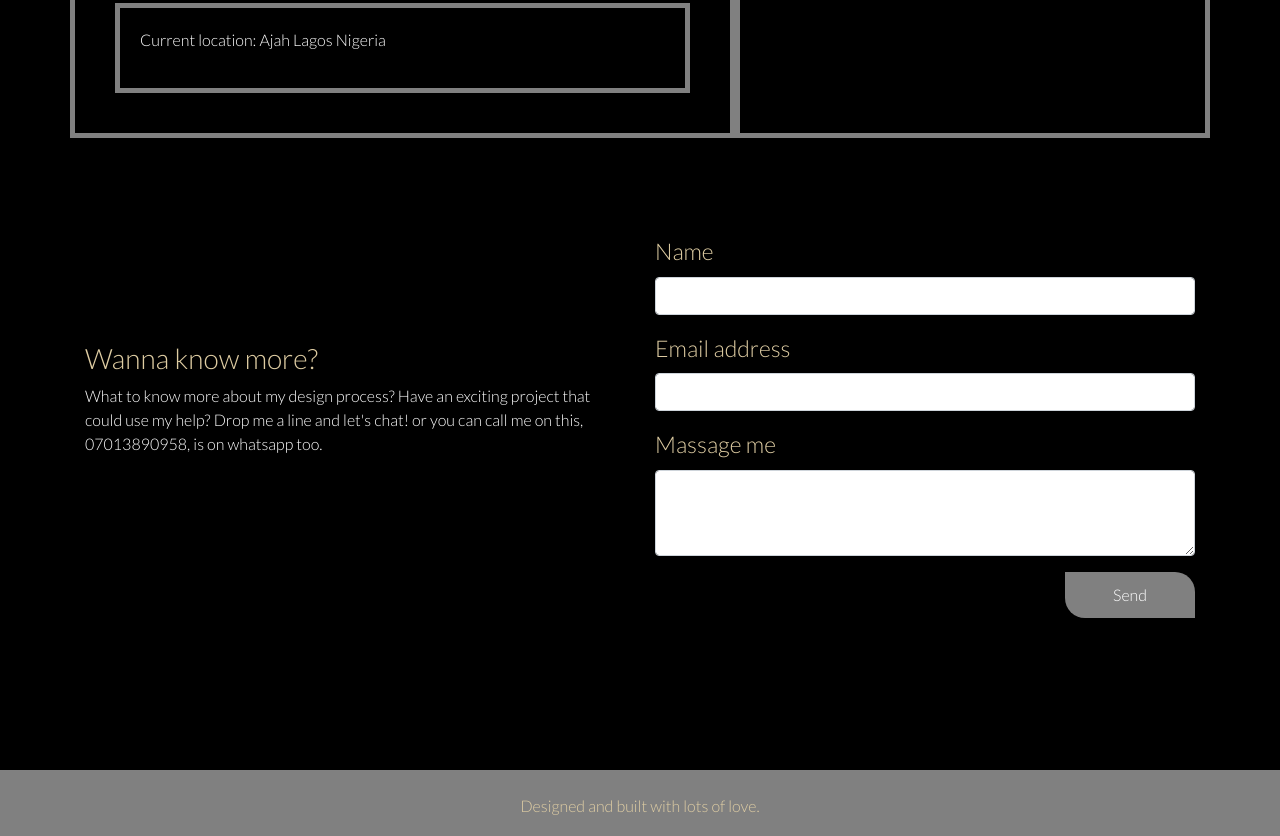
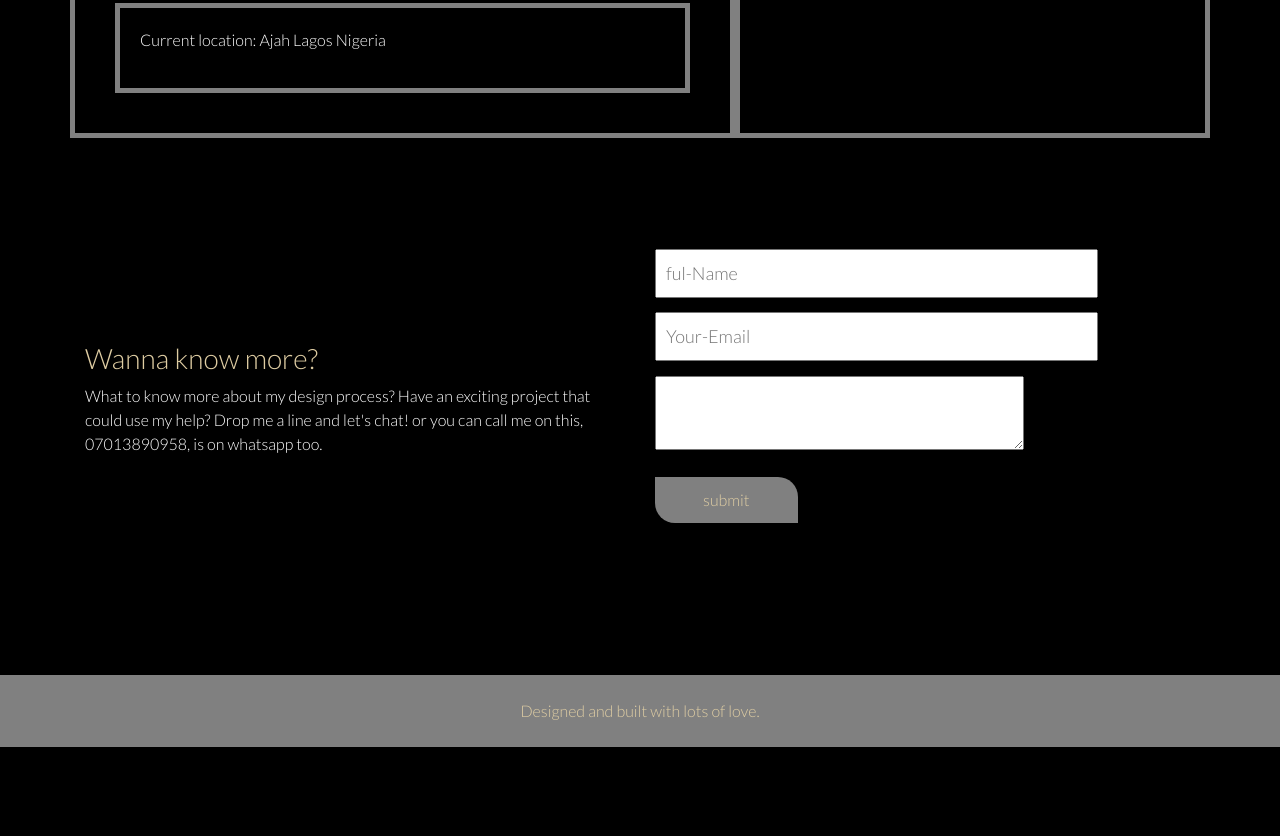
Before and after one commit to jonathan948/portfolio, a plain HTML site: page index.html in a window 1280 px wide. Shown: the part 1961-2797 px from the top of the page. After the commit the page ends 2708 px from the top, so only its background shows below. Drawn offline with nearby package versions, Linux system fonts and the light colour scheme.

Commit message:
first commit

```diff
--- /dev/null
+++ b/contact.js
@@ -0,0 +1,19 @@
+
+
+const wrapper = document.querySelector('.wrapper'),
+form = wrapper.querySelectorAll('.form'),
+submitInput = form[0].querySelector('input[type="submit"]');
+
+function getDataForm(e) {
+    e.preventDefault();
+
+    let formData = new FormData(form[0]);
+
+    alert(formData.get('nameFied') + ' Your massage is sent as ' + formData.get('emailFied') + ' - ' + formData.get('massageField'));
+
+}
+
+
+document.addEventListener('DOMContentLoaded', function() {
+    submitInput.addEventListener('click', getDataForm, false);
+}, false);
--- a/index.html
+++ b/index.html
@@ -40,11 +40,14 @@
                             <li><a class="m-3 child-link" href="#contact">Contact</a></li>
                         </ul>
                         <span class="navbar-text ml-auto text-white" id="social">
-                            <ul class="social-links" >
-                                <li><a href="https://twitter.com/Jonatha82251261"><i class="fa fa-twitter" aria-hidden="true"></i></a></li>
-                                <li><a href="https://www.linkedin.com/in/jonathan-john-86314120a/"><i class="fa fa-linkedin" aria-hidden="true"></i>
+                            <ul class="social-links">
+                                <li><a href="https://twitter.com/Jonatha82251261"><i class="fa fa-twitter"
+                                            aria-hidden="true"></i></a></li>
+                                <li><a href="https://www.linkedin.com/in/jonathan-john-86314120a/"><i
+                                            class="fa fa-linkedin" aria-hidden="true"></i>
                                     </a></li>
-                                <li><a href="https://github.com/jonathan948"><i class="fa fa-github" aria-hidden="true"></i></a></li>
+                                <li><a href="https://github.com/jonathan948"><i class="fa fa-github"
+                                            aria-hidden="true"></i></a></li>
                             </ul>
                         </span>
                     </div>
@@ -65,7 +68,7 @@
                                 <button type="button" class="btn   getintouch-btn">Get in touch</button>
                             </a>
                     </div>
-                    <div class="col-md-5 my-image-col" >
+                    <div class="col-md-5 my-image-col">
                         <img class="jonathan-imag" src="./image/Jonathan me.jpg" alt="">
                         <div class="element">
                             <div class="front">
@@ -78,7 +81,7 @@
                                         Stylish Boy
                                     </div>
                                     <div class="description">
-                                     <p class="">I'm Jonathan, a Front-end Developer. <br> Folow me on this</p>
+                                        <p class="">I'm Jonathan, a Front-end Developer. </p>
                                     </div>
                                 </div>
                             </div>
@@ -93,7 +96,7 @@
         <section id="main-2">
             <div class="container">
                 <div class="row mt-3" id="my-text-col">
-                    <div class="col-md-5 my-image-col" >
+                    <div class="col-md-5 my-image-col">
                         <img class="jonathan-imag" src="./image/me.jpg" alt="">
                         <div class="element">
                             <div class="front">
@@ -208,8 +211,8 @@
                             includes a house within walking distance to a nice beach with waves, freedom to work where
                             and when I like, and a like-minded tribe of people surrounding me.</p>
 
-                        <p  class="text-white">If you want to check out my work, you can see everything I do (literally
-                            everything) <a href="https://github.com/jonathan948">on my Github timeline.</a>  </p>
+                        <p class="text-white">If you want to check out my work, you can see everything I do (literally
+                            everything) <a href="https://github.com/jonathan948">on my Github timeline.</a> </p>
 
                         <div class="current">
                             <p class="">Current location: Ajah Lagos Nigeria</p>
@@ -219,7 +222,8 @@
                     <div class="col-md-5 about-col-2">
                         <h3 class="opportun-para">Projects and opportunities I'm interested in</h3>
                         <ul class="text-white" style="list-style: none;">
-                            <li>An opportunities to work with a popular teach company around the Nigeria. For exsample, Paystack, Microsoft.</li>
+                            <li>An opportunities to work with a popular teach company around the Nigeria. For exsample,
+                                Paystack, Microsoft.</li>
                             <h4 class="mt-3 pt-4" style="color: rgb(223, 205, 163);">Project am interested in</h4>
                             <li>Am interested in building a complex web app projects.</li>
                         </ul>
@@ -234,29 +238,52 @@
                 <div class="row mt-5 pt-5">
                     <div class="col-md-6">
                         <h3 class="contact-head">Wanna know more?</h3>
-                        <p class="text-white contact-para">What to know more about my design process? Have an exciting project that
+                        <p class="text-white contact-para">What to know more about my design process? Have an exciting
+                            project that
                             could use my help?
-                            Drop me a line and let's chat! or you can call me on this, 07013890958, is on whatsapp too.</p>
+                            Drop me a line and let's chat! or you can call me on this, 07013890958, is on whatsapp too.
+                        </p>
                     </div>
 
                     <div class="col-md-6">
-                        <form>
+
+                        <div class="wrapper">
+                            <form class="form">
+
+                                <label id="nameFied">
+
+                                    <input type="text" name="nameFied" placeholder="ful-Name" required>
+                                </label>
+
+                                <label id="emailFied">
+                                    <input type="email" name="emailFied" placeholder="Your-Email" required>
+                                </label>
+
+                                <label id="massageField">
+                                  <textarea name="massageField"  cols="43" rows="3"></textarea>
+                                </label>
+
+                                <input type="submit" value="submit" name="submit">
+                            </form>
+                        </div>
+
+                        <!-- <form class="form">
                             <div class="form-group">
-                                <label for="exampleFormControlInput1" class="input-label">Name</label>
-                                <input type="email" class="form-control" id="exampleFormControlInput1" placeholder="">
+                                <label for="exampleFormControlInput1" class="input-label">Ful Name</label>
+                                <input type="name" class="form-control username" id="exampleFormControlInput1" placeholder="Ful Name" required>
                             </div>
 
                             <div class="form-group">
                                 <label for="exampleFormControlInput1" class="input-label">Email address</label>
-                                <input type="email" class="form-control" id="exampleFormControlInput1" placeholder="">
+                                <input type="email" class="form-control email" id="exampleFormControlInput1" placeholder="Email address" required>
                             </div>
 
                             <div class="form-group">
                                 <label for="exampleFormControlTextarea1" class="input-label">Massage me</label>
-                                <textarea class="form-control" id="exampleFormControlTextarea1" rows="3"></textarea>
+                                <textarea class="form-control text" id="exampleFormControlTextarea1" rows="3"></textarea>
                             </div>
-                            <button type="button" class="bt send-btn float-right">Send</button>
-                        </form>
+                            <button type="button" class="bt  float-right" id="send-btn">Send</button>
+                        </form> -->
                     </div>
                 </div>
             </div>
@@ -272,6 +299,7 @@
         </section>
     </section>
 
+    <script src="contact.js"></script>
 
     <script src="https://cdnjs.cloudflare.com/ajax/libs/jquery/3.5.1/jquery.slim.min.js"></script>
     <script src="https://cdnjs.cloudflare.com/ajax/libs/popper.js/1.16.1/umd/popper.min.js"></script>
--- a/style.css
+++ b/style.css
@@ -205,20 +205,6 @@ a{
     75%  {background-color:#ffc288;}
   }
 
-/*
-@keyframes perform {
-    0%   {background-color:#ca8a8b;}
-    50%  {background-color:#e4d3cf;}
-    75%  {background-color:#bdd2b6;}
-  }
-
-  .my-tools {
-    animation-name: perform;
-    animation-duration: 4s;
-    animation-iteration-count: infinite;
-    animation-delay: 2s;
-    border-radius: 30px;
-  } */
 
 .icanHelp-head{
     color: rgb(223, 205, 163);
@@ -281,25 +267,33 @@ a{
 
 
 /* CONTACT SECTION */
-.input-label{
-    color: rgb(223, 205, 163);
-    font-size: 23px;
-}
-.contact-head{
-    padding-top: 20%;
-    color: rgb(223, 205, 163);
+
+.wrapper label{
+    display: block;
+    margin: 0.9em 0;
 }
 
-.send-btn{
+#massageField{
+    width: 50%;
+}
+
+.wrapper label input{
+    font-size: 18px;
+    padding: 0.5em;
+    width: 82% !important;
+}
+
+.wrapper input[type="submit"]{
     padding: 0.7rem 3rem 0.7rem 3rem;
     border-bottom-left-radius: 20px;
     border-top-right-radius: 20px;
     background-color: gray;
-    color: white;
+    color: rgb(223, 205, 163);
     border: none;
+    margin-top: 7px;
 }
 
-.send-btn:hover{
+.wrapper input[type="submit"] :hover{
     padding: 0.7rem 3rem 0.7rem 3rem;
     border-bottom-left-radius: 20px;
     border-top-right-radius: 20px;
@@ -307,8 +301,14 @@ a{
     color: white;
     border: solid 1px white;
     transition: ease-in-out 0.3s;
-    color: rgb(170, 124, 6);
+    color: rgb(223, 205, 163);
 }
+
+.contact-head{
+    padding-top: 20%;
+    color: rgb(223, 205, 163);
+}
+
 
 @media(max-width: 768px){
     .element{
```
Lines whose indentation alone changed are shown as unchanged.
